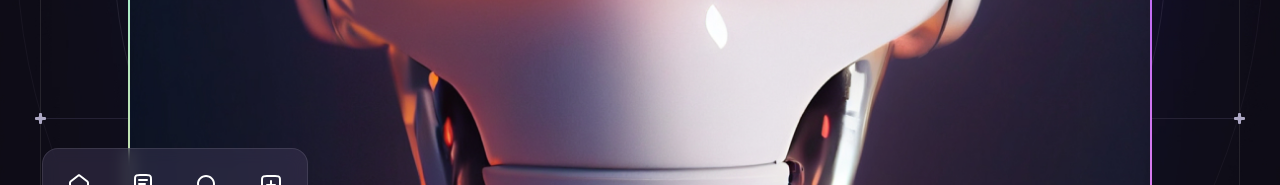
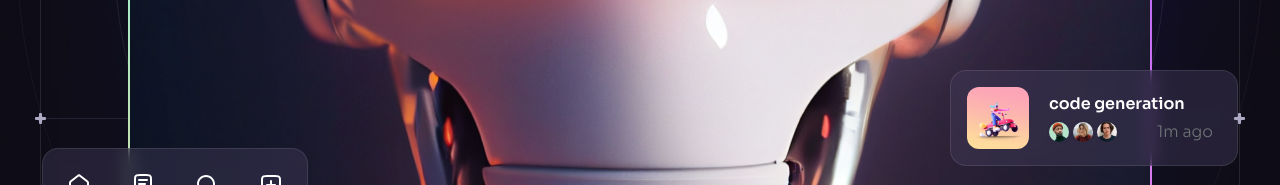
Before and after one commit to kira07Sj/BrainWave, a React (Vite) app: page / in a window 1280 px wide. Shown: the part 767-952 px from the top of the page. Built offline with nearby package versions, Linux system fonts and the light colour scheme.

Commit message:
Notifiaction component completed

```diff
--- a/src/components/Hero.jsx
+++ b/src/components/Hero.jsx
@@ -6,6 +6,7 @@ import { heroIcons } from '../constants'
 import { ScrollParallax } from 'react-just-parallax'
 import { useRef } from 'react'
 import Generating from './Generating'
+import Notification from './Notification'
 
 const Hero = () => {
   const parallaxRef = useRef(null)
@@ -62,6 +63,13 @@ const Hero = () => {
                               ))}
                             </ul>
                        </ScrollParallax>
+
+                       <ScrollParallax isAbsolutelyPositioned>
+                        <Notification className="hidden absolute -right-[5.5rem]
+                         bottom-[11rem] w-[18rem] xl:flex" title='code generation'>
+
+                         </Notification>
+                       </ScrollParallax>
                       </div>
                 </div>
                 <Gradient/>
--- /dev/null
+++ b/src/components/Notification.jsx
@@ -0,0 +1,26 @@
+import { notification1 } from "../assets"
+import { notificationImages } from "../constants"
+
+const Notification = ({className, title}) => {
+  return (
+    <div className={`${className || ""} flex items-center
+     p-4 pr-6 bg-n-9/40 backdrop-blur border border-n-1/10
+      rounded-2xl gap-5`}>
+        <img src={notification1} width={62} height={62} className="
+         rounded-xl"/>
+      <div className="flex-1">
+            <h6 className="mb-1 font-semibold text-base">{title}</h6>
+            <div className="flex items-center justify-between">
+                <ul className="flex -m-0.5">
+                    {notificationImages.map((item,index)=>(
+                        <li key={index} className="flex w-6 h-6 border-2 border-n-12 rounded-full overflow-hidden"><img className="w-full" width={20} height={20} src={item} alt="item" /></li>
+                    ))}
+                </ul>
+                <div className="body-2 text-n-13">1m ago</div>
+            </div>
+      </div>
+    </div>
+  )
+}
+
+export default Notification
```
